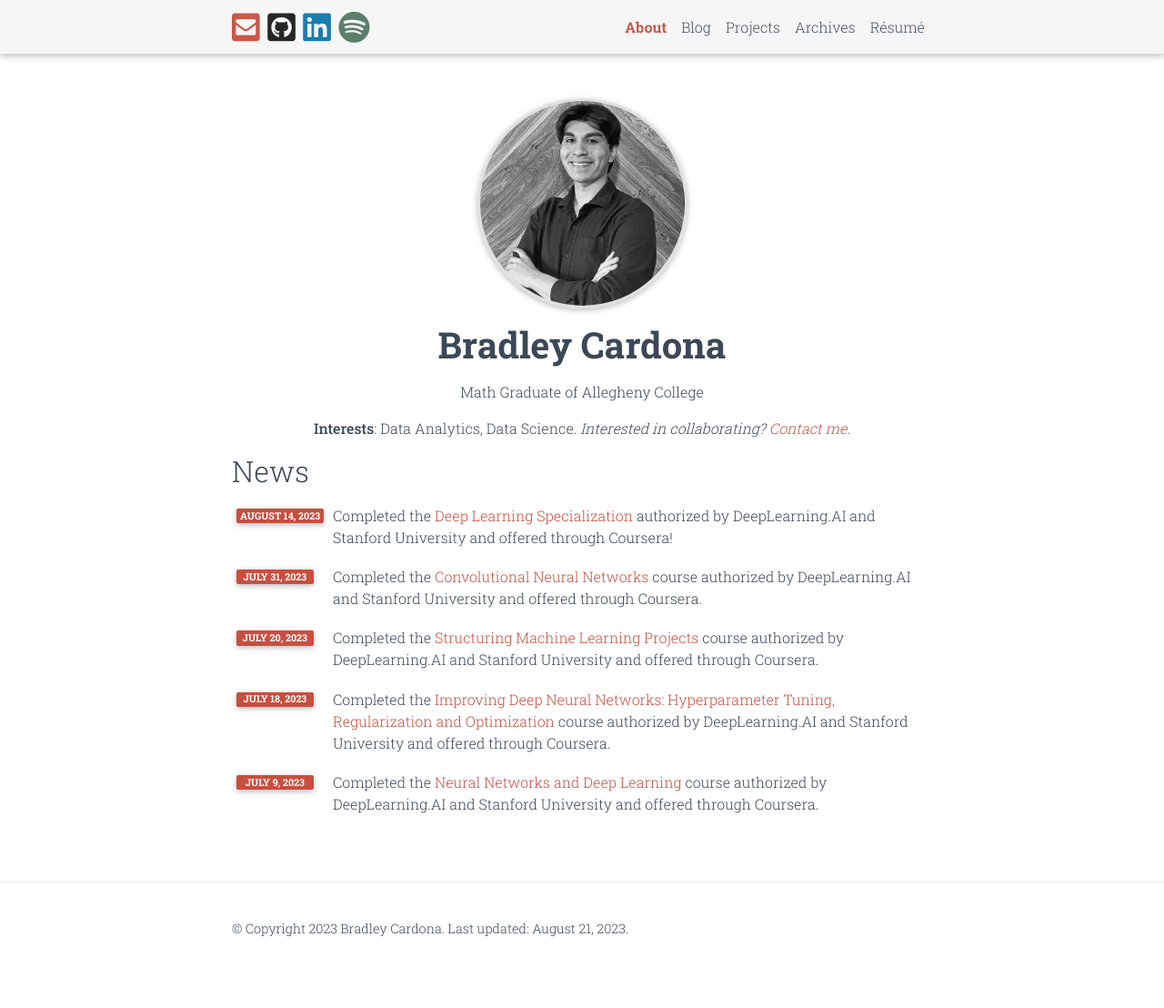
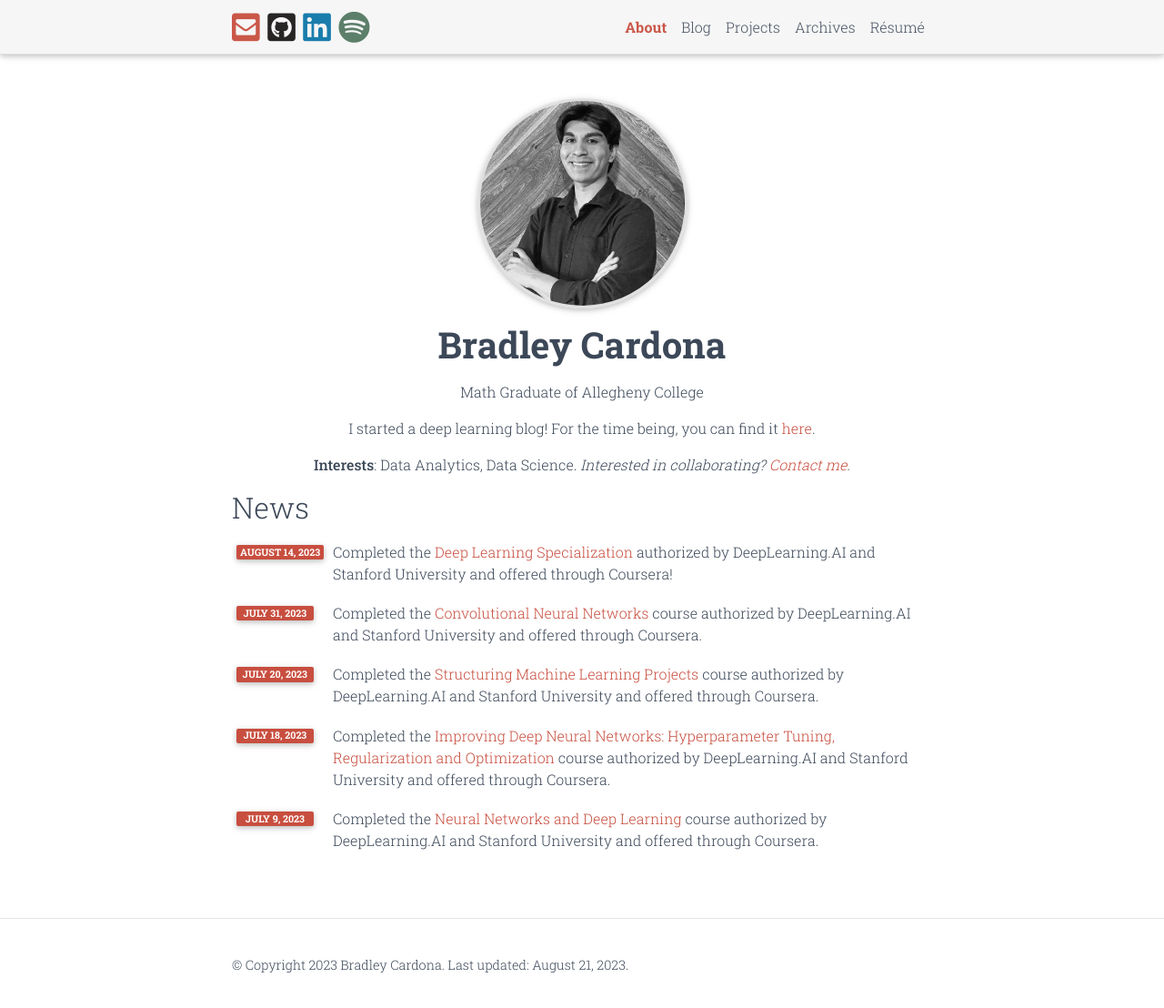
Before and after one commit to BMCARDONA/bmcardona.github.io, a Jekyll site: the page built from _pages/about.md, in a window 1280 px wide and 1112 px high. Shown: the top 1108 px of the window at 91% size. Built offline with Jekyll 4.4.1, drawn with Linux system fonts in a browser that asks for light colours; full-size pictures stand in for the smaller copies a plugin makes; comment, search, counter and statistics services are not loaded; a style sheet for code colours, icons or effects is not loaded.

Commit message:
add deep learning blog

```diff
--- a/_pages/about.md
+++ b/_pages/about.md
@@ -20,6 +20,8 @@ social: false  # includes social icons at the bottom of the page
 
 Math Graduate of Allegheny College
 
+I started a deep learning blog! For the time being, you can find it [here](bcardona.com/deep-learning-blog).
+
 **Interests**: Data Analytics, Data Science. *Interested in collaborating? [Contact me](mailto:bcardona300@gmail.com).*
 
 <!-- Write your biography here. Tell the world about yourself. Link to your favorite [subreddit](http://reddit.com). You can put a picture in, too. The code is already in, just name your picture `prof_pic.jpg` and put it in the `img/` folder. -->
```
